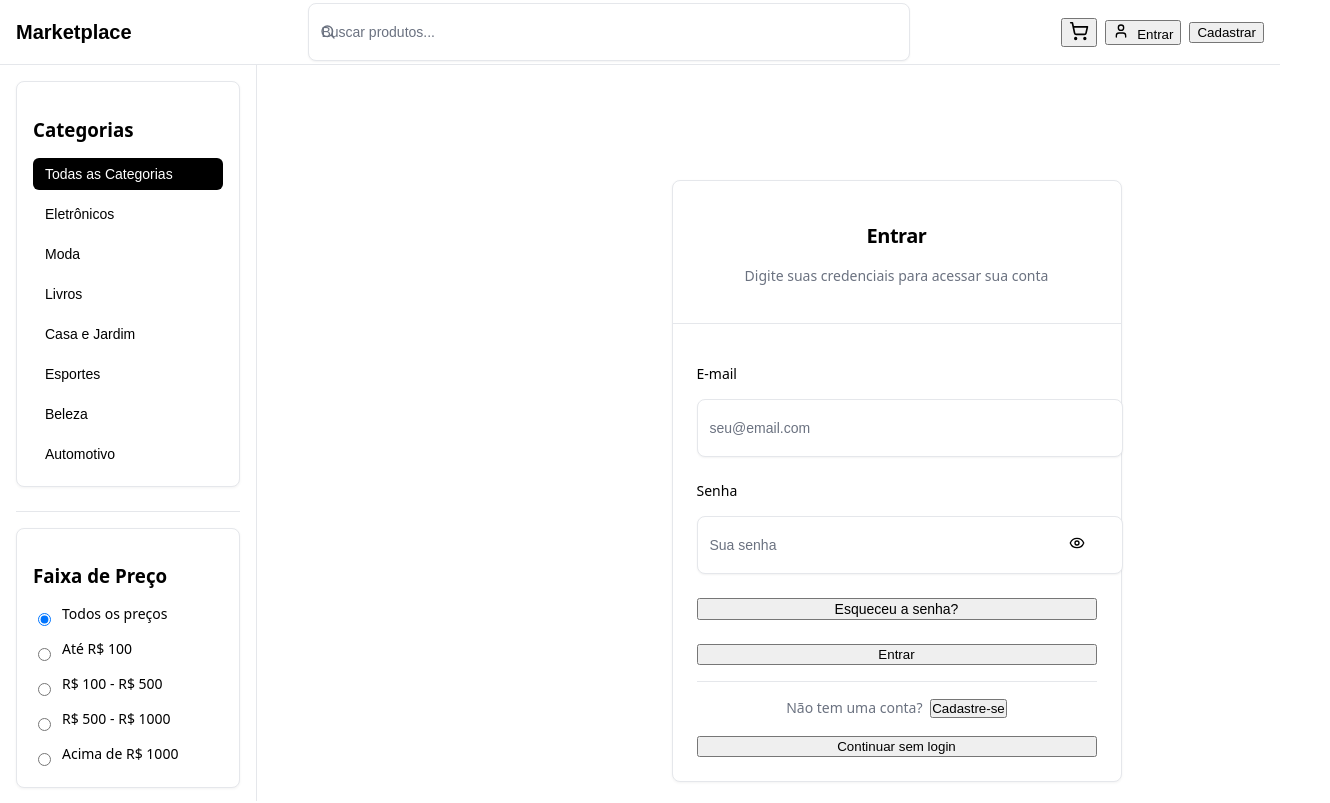
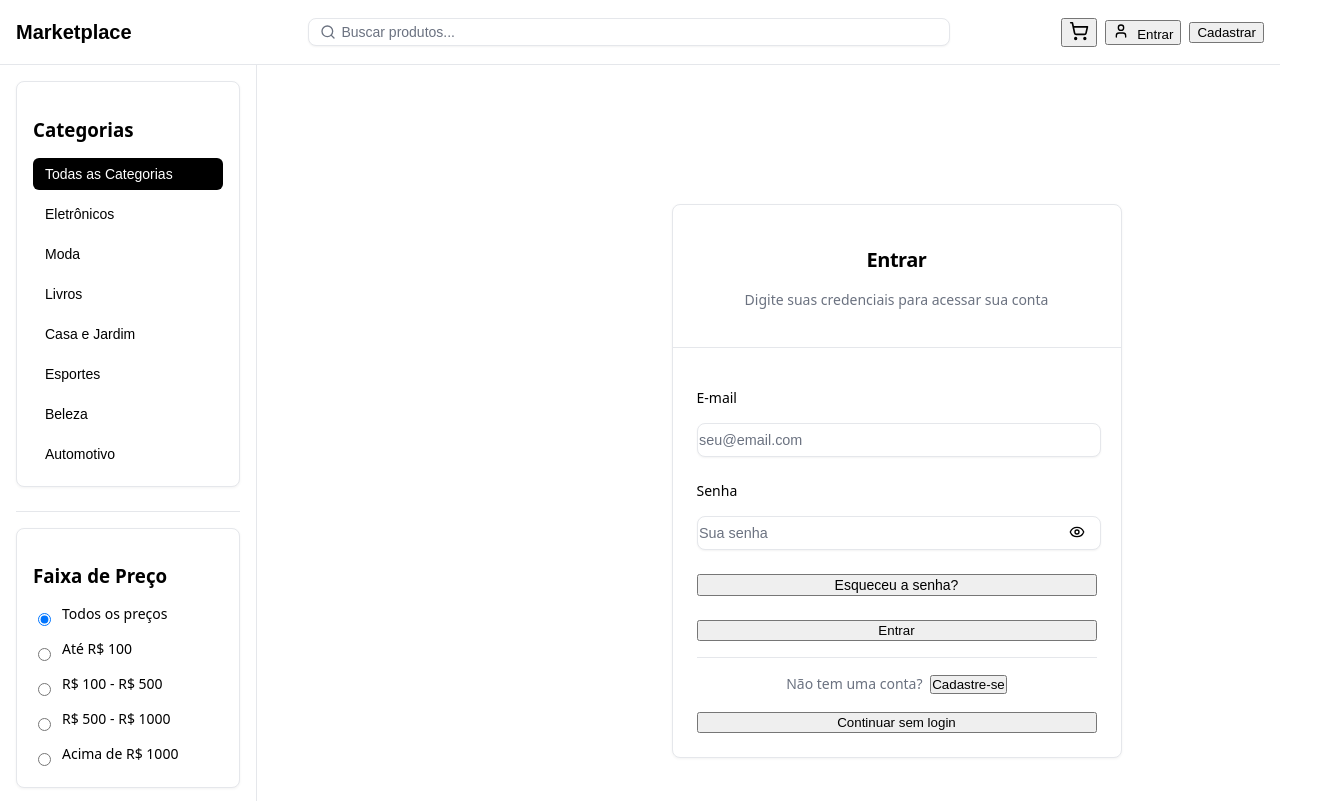
Before and after one commit to vncs-srs/T-LA43S, a React (Vite) app: page /login in a window 1280 px wide. Shown: the top 803 px of the page, 1330 px wide, since content can reach past the window. Built offline with nearby package versions, Linux system fonts and the light colour scheme.

Commit message:
Correção nos inputs caixa de pesquisa e formulário

```diff
--- a/src/index.css
+++ b/src/index.css
@@ -74,13 +74,13 @@ body {
 /* Input */
 .ui-input {
   display: flex;
-  height: 2.5rem; /* 40px */
+  height: 1rem; /* 40px altura*/
   width: 100%;
   border-radius: var(--radius);
   border: 1px solid var(--input);
   background-color: var(--background);
-  padding: 0.5rem 0.75rem;
-  font-size: 0.875rem;
+  padding: 0.3rem 2rem;
+  font-size: 0.875rem; /*tamanho da fonte */
   box-shadow: 0 1px 2px 0 rgba(0, 0, 0, 0.05);
 }
 .ui-input:focus {
--- a/src/styles/register.css
+++ b/src/styles/register.css
@@ -177,3 +177,9 @@
   height: auto;
   font-size: 0.875rem;
 }
+/* Gabiarra para regular o tamanho dos inputs para melhor usabilidade */
+.auth-input-group .ui-input {
+  height: 2rem; /* regulagem caixa tamanho */
+  padding: 0rem 0.09rem;
+  font-size: 0.9rem; /* fonte */
+}
```
